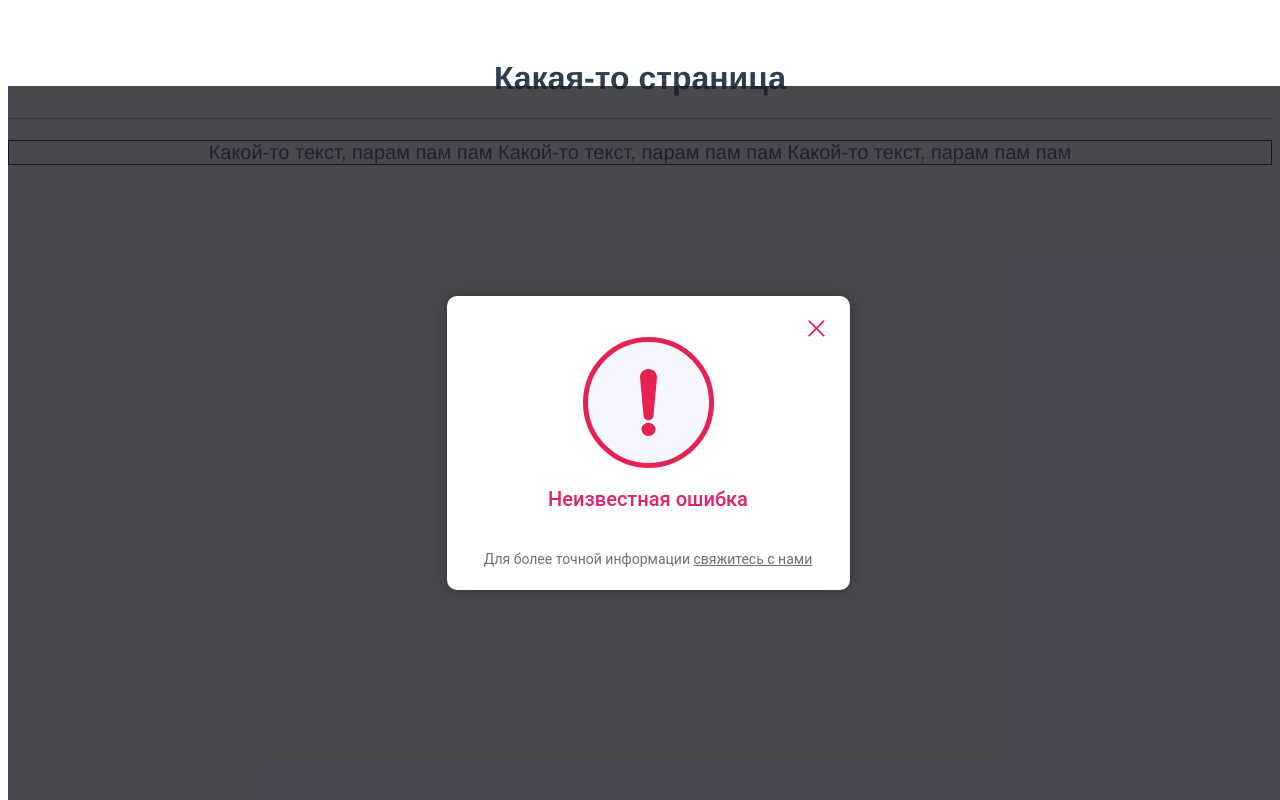
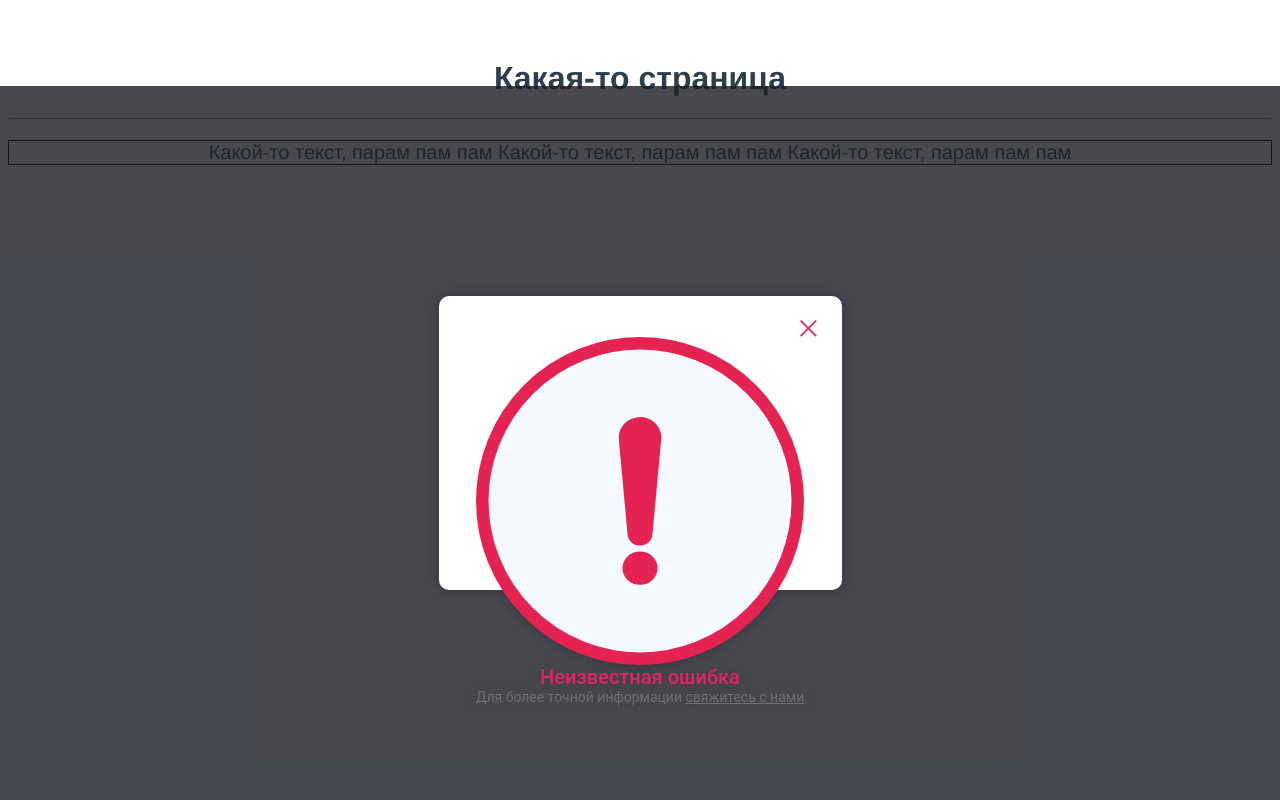
Before and after one commit to PavelPonomarchuk/vue-test-proj, a Vue app: page / in a window 1280 px wide. Built offline with nearby package versions, Linux system fonts and the light colour scheme.

Commit message:
Почистил верстку и выравнивание на флексбокс

```diff
--- a/src/components/UnknownError.vue
+++ b/src/components/UnknownError.vue
@@ -4,12 +4,10 @@
       <ButtonClose />
       <div class="sign_attention">
         <img src="@/assets/sign_attention.svg" alt="внимание">
-      </div>
-      <div class="text_error">
-        <span>Неизвестная ошибка</span>
-      </div>
-      <div class="text_callback">
-        <span>Для более точной информации <a class="text_link" href="#">свяжитесь с нами</a></span>
+        <span class="text_error">Неизвестная ошибка</span>
+        <span class="text_callback">
+          Для более точной информации <a class="text_link" href="#">свяжитесь с нами</a>
+        </span>
       </div>
     </div>
   </div>
@@ -29,8 +27,8 @@
     width: 100%;
     height: calc(100% - 5.375rem);
     top: 5.375rem;
+    left: 0rem;
     background: rgba(25, 28, 36, 0.8);
-
     display: flex;
     justify-content: center;
     align-items: center;
@@ -43,15 +41,18 @@
     border-radius: 10px;
     background: #FFFFFF;
     filter: drop-shadow(0px 0px 7px rgba(0, 0, 0, 0.3));
+    display: flex;
+    justify-content: center;
   }
 
   .sign_attention {
     margin-top: 2.5625rem;
+    display: flex;
+    flex-direction: column;
+    justify-content: space-between;
   }
 
   .text_error {
-    margin-top: 0.9375rem;
-
     font-family: "Roboto", "Arial", sans-serif;/*не подключал Roboto*/
     font-style: normal;
     font-weight: 500;
@@ -61,8 +62,7 @@
   }
 
   .text_callback {
-    margin-top: 2.5rem;
-
+    margin-bottom: 1.25rem;
     font-family: "Roboto", "Arial", sans-serif; /* Roboto не подключен */
     font-style: normal;
     font-weight: normal;
```
